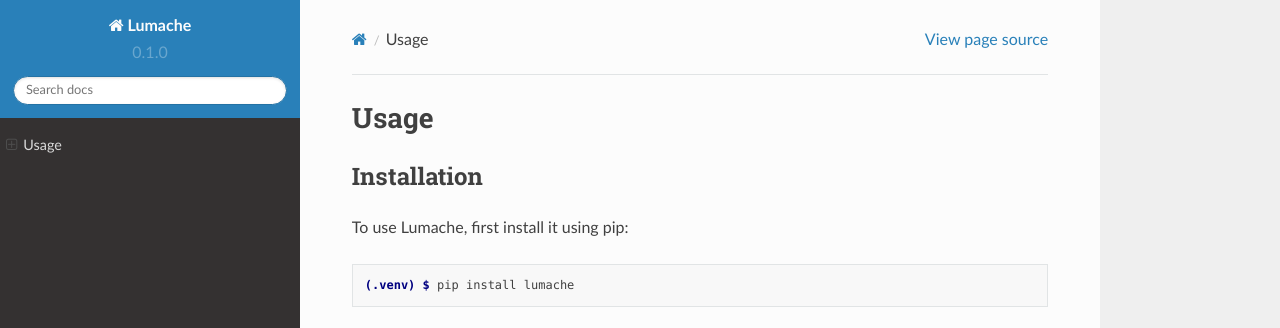
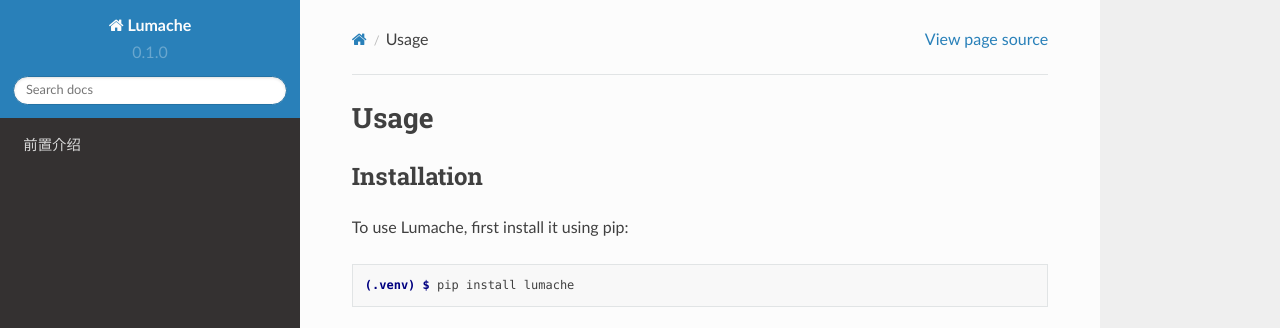
Before and after one commit to JasonLeon01/mota_cpp_tutorial, a Sphinx documentation site: the page built from docs/source/usage.rst, in a window 1280 px wide. Shown: the top 328 px of the page. Built offline with Sphinx 7.4.7 and the Read the Docs theme 2.0.0, drawn with Linux system fonts in a browser that asks for light colours; pages that are not in the unit, such as notebooks, are missing from menus.

Commit message:
Update index.rst

```diff
--- a/docs/source/index.rst
+++ b/docs/source/index.rst
@@ -19,4 +19,4 @@
 
 .. toctree::
 
-   系统需求
+   前置介绍
```
